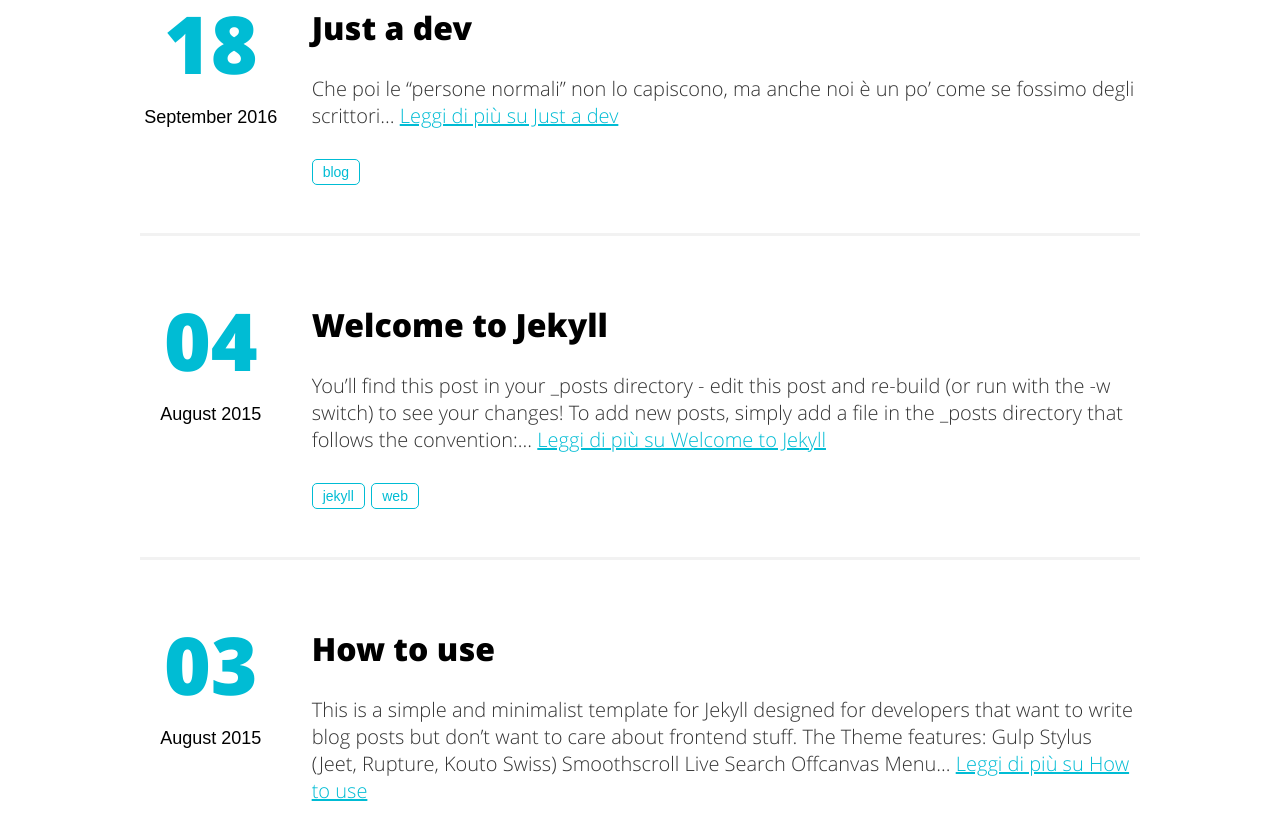
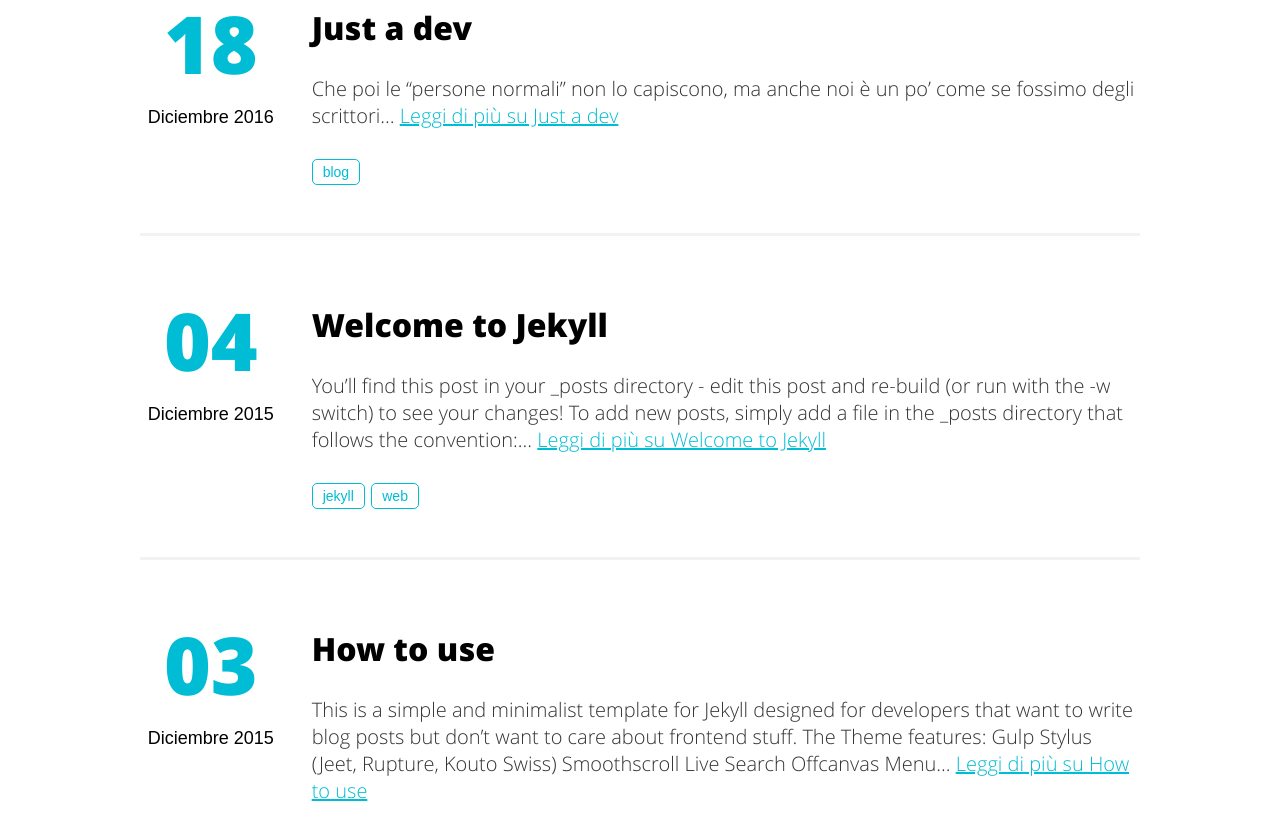
Before and after one commit to giammaleoni/just-a-dev, a Jekyll site: the page built from index.html, in a window 1280 px wide. Shown: the part 961-1793 px from the top of the page. Built offline with Jekyll 4.4.1, drawn with Linux system fonts in a browser that asks for light colours.

Commit message:
date formatting

```diff
--- a/about.html
+++ b/about.html
@@ -23,8 +23,9 @@
 	<li>Ionic 2, alter ego "portatile" di Angular 2, è ad oggi uno tra i più diffusi tool per la creazione di app native per smartphone attraverso HTML5</li>
 	<li>NodeJS,framework server-side capace di eseguire codice javascript, se siete dei frontend-dev e volete spingervi anche nel mondo server, questo è senz'altro qualcosa che vi permetterà di non sentirvi dei completi incapaci nei primi tempi</li>
 	<li>API</li>
+	<li>IoT e making in generale, ho un arduino e qualche shield con cui mi piace passare il tempo</li>
+	<li>Phaser, un framework javascript per giochi in HTML5 davvero intuitivo</li>
 	<li>Bot vari (telegram, twitter su tutti)</li>
-	<li>IoT e making in generale, ho un arduino e qualche shield con cui mi piace passare il tempo</li>
 	<li>Jekyll con cui sto intraprendendo questa mia prima esperienza di blogging</li>
 </ul>
 <p>Da quello che si evince javascript è il terreno su cui mi sento più a mio agio,
--- a/index.html
+++ b/index.html
@@ -1,6 +1,8 @@
 ---
 layout: default
 ---
+{% assign months = "Enero|Febrero|Marzo|Abril|Mayo|Junio|Julio|Agosto|Septiembre|Octubre|Noviembre|Diciembre" | split: "|" %}
+{% assign m = page.date | date: "%-m" | minus: 1 %}
 
 <main id="scroll" class="home" role="main" itemprop="mainContentOfPage" itemscope="itemscope" itemtype="http://schema.org/Blog">
     {% for post in site.posts %}
@@ -12,7 +14,10 @@
                             {{ post.date | date: "%d" }}
                         </span>
                         <span class="month-year">
-                            {{ post.date | date: "%B %Y" }}
+                            {% assign m = page.date | date: "%-m" | minus: 1 %}
+                            {{ months[m] }}
+                            <!-- {{ post.date | date: "%B %Y" }} -->
+                            {{ post.date | date: "%Y" }}
                         </span>
                     </time>
                 </a>
```
Also changed, not shown: 3 other files.
